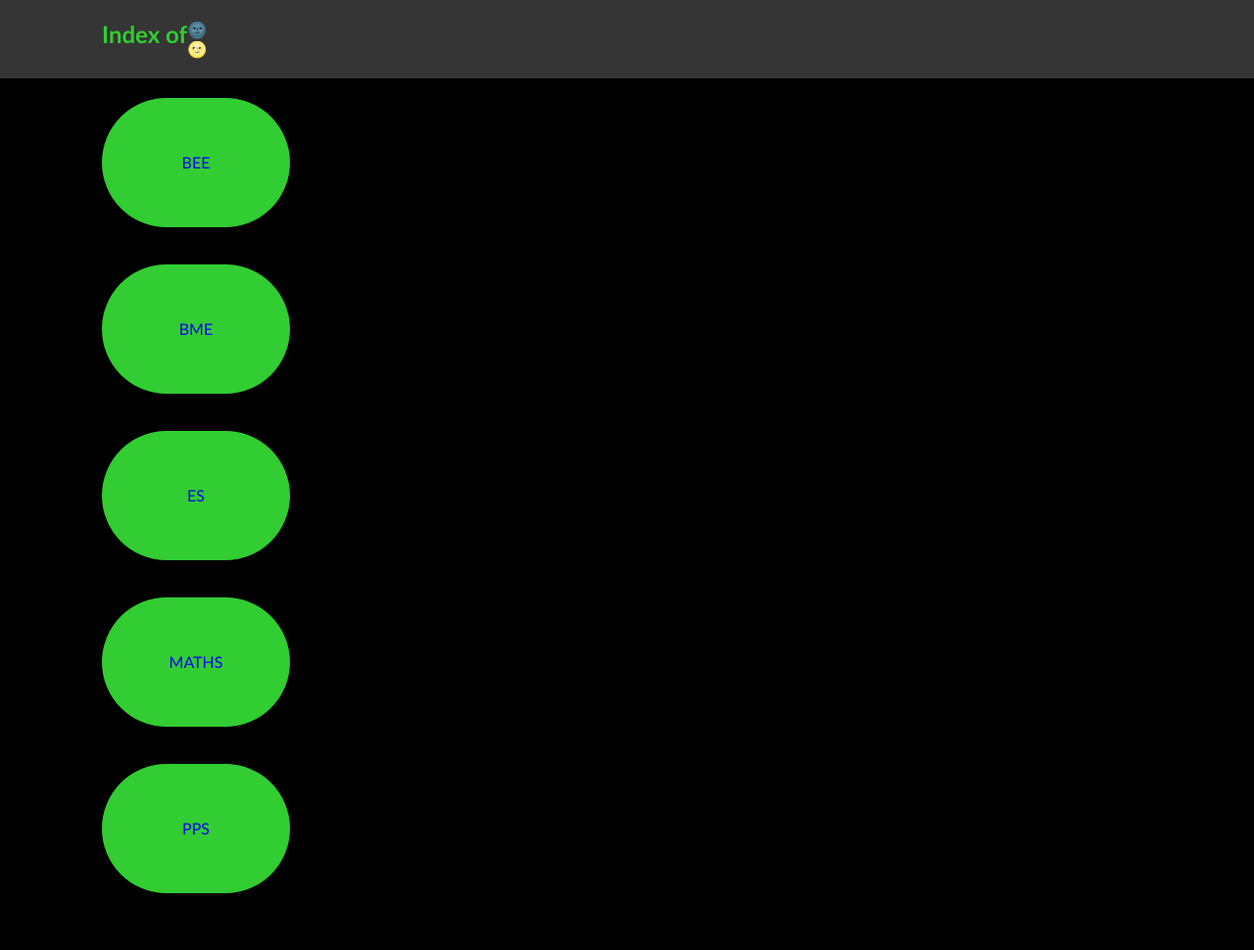
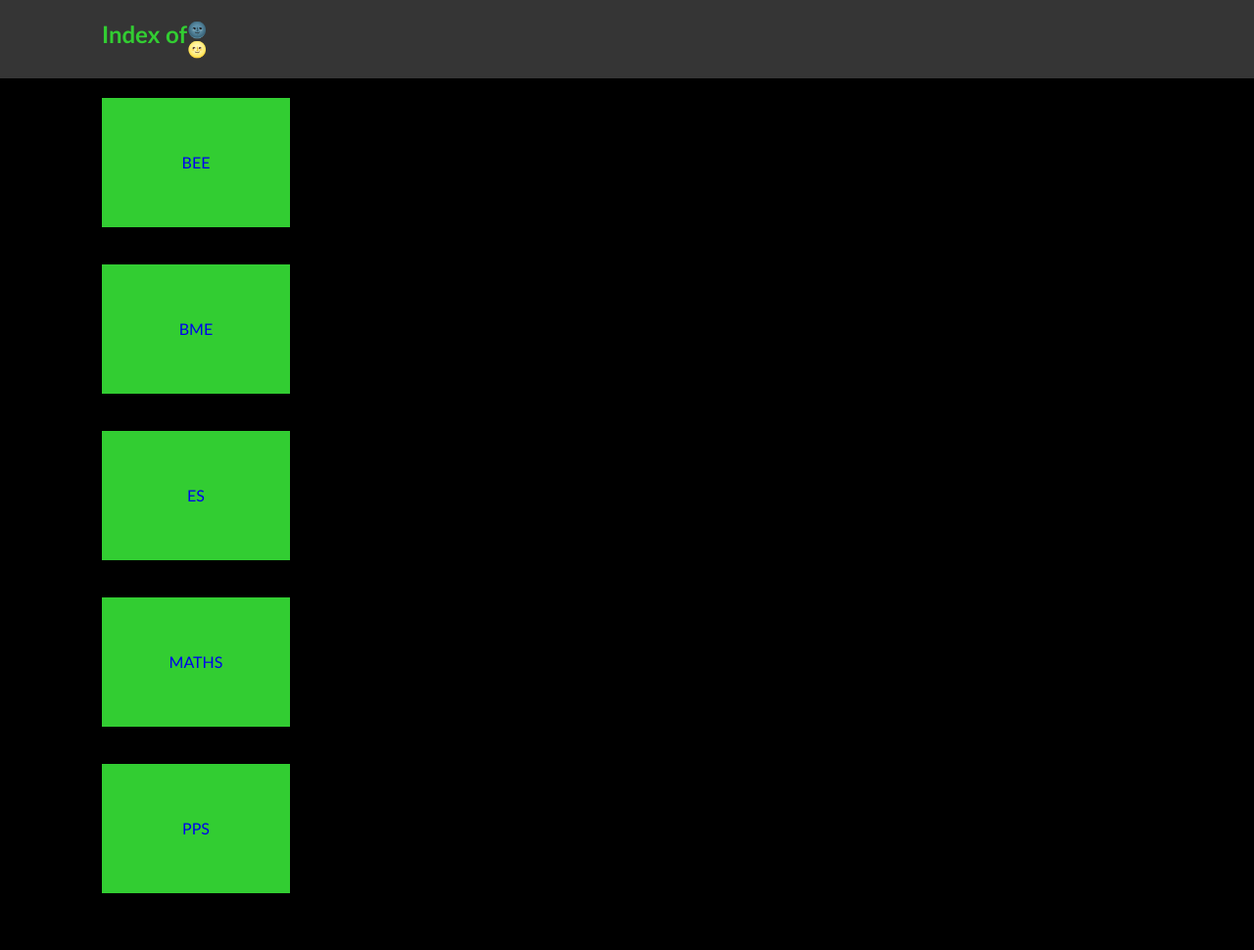
Before and after one commit to batatavadaX/demo-gec, a Flask app: page / in a window 1280 px wide. Shown: the whole page at 98% size. Run offline with Flask 2, Linux system fonts and the light colour scheme.

Commit message:
Update style.css

```diff
--- a/web/static/css/style.css
+++ b/web/static/css/style.css
@@ -2,7 +2,6 @@
 	padding: 50px;
 	width: 12em;
 	background: limegreen;
-	border-radius: 100px;
 }
 
 a {
```
